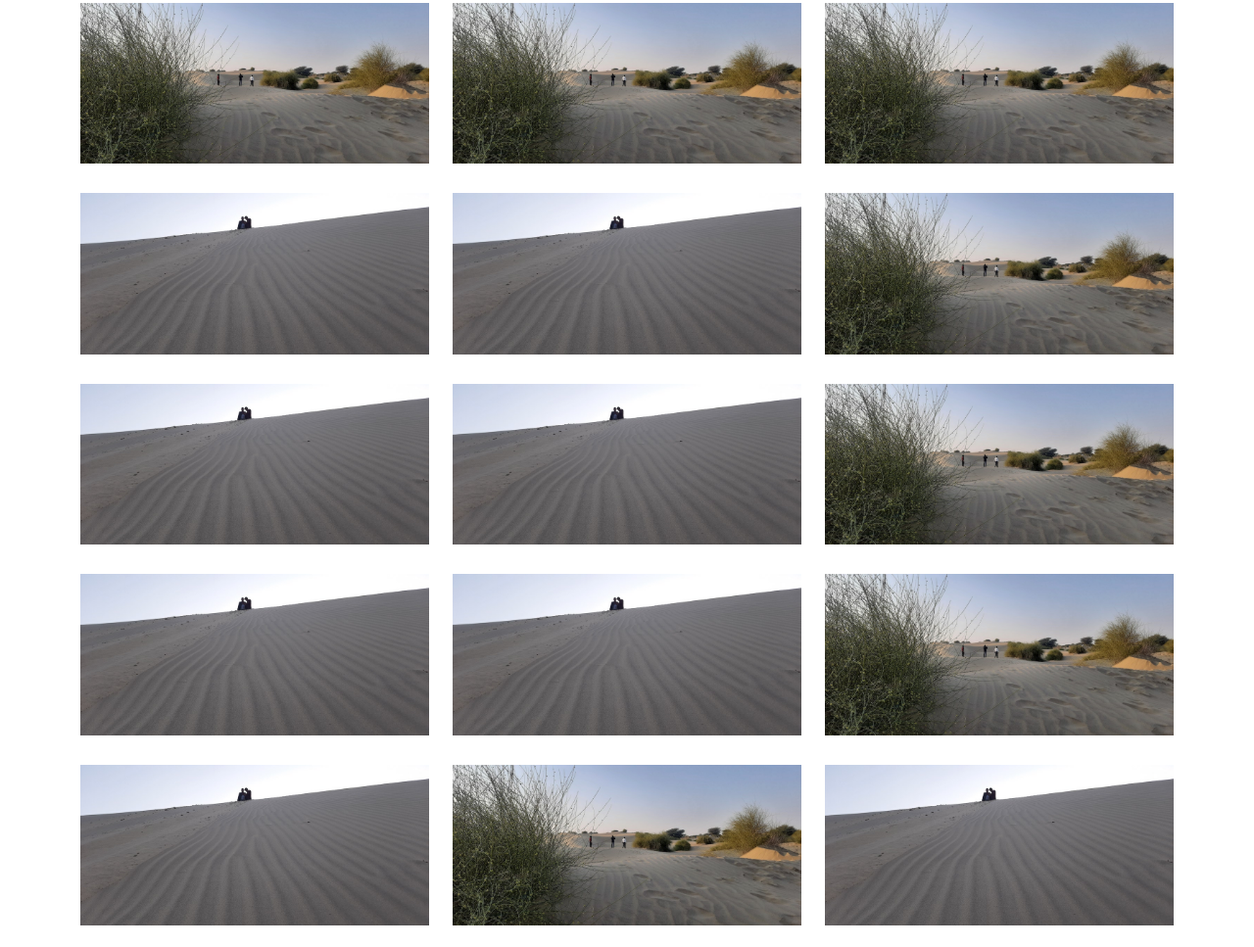
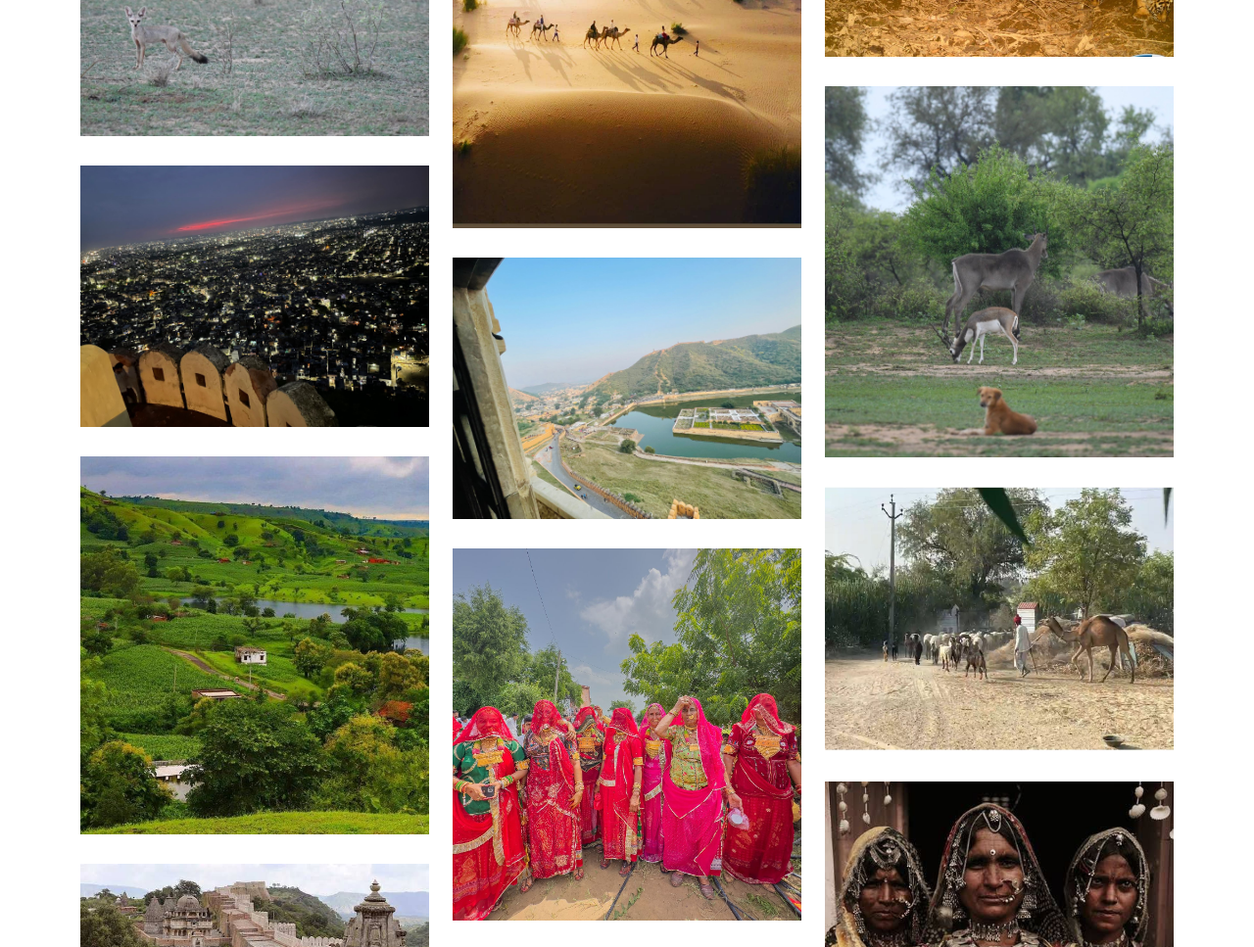
Before and after one commit to manage-appscript-pc/marudharatourism, a website: page public/index.html in a window 1280 px wide. Shown: the part 2868-3835 px from the top of the page at 98% size. Drawn offline with nearby package versions, Linux system fonts and the light colour scheme.

Commit message:
Update index.html

```diff
--- a/public/index.html
+++ b/public/index.html
@@ -212,12 +212,12 @@ We provide a comprehensive guide to the various forms of tourism in the state, m
 
           <div class="col-lg-4 col-md-6 portfolio-item filter-wildlife">
             <div class="portfolio-wrap">
-              <img src="assets/img/portfolio/20210101_172106.jpg" class="img-fluid" alt="">
+              <img src="assets/img/portfolio/wild1.jpg" class="img-fluid" alt="">
               <div class="portfolio-info">
                 <h4>Wildlife</h4>
                 <p>Wildlife</p>
                 <div class="portfolio-links">
-                  <a href="assets/img/portfolio/20210101_172106.jpg" data-gallery="portfolioGallery" class="portfolio-lightbox" title="Wildlife"><i class="bx bx-plus"></i></a>
+                  <a href="assets/img/portfolio/wild1.jpg" data-gallery="portfolioGallery" class="portfolio-lightbox" title="Wildlife"><i class="bx bx-plus"></i></a>
                 </div>
               </div>
             </div>
@@ -225,12 +225,12 @@ We provide a comprehensive guide to the various forms of tourism in the state, m
 
           <div class="col-lg-4 col-md-6 portfolio-item filter-adventure">
             <div class="portfolio-wrap">
-              <img src="assets/img/portfolio/20210101_172106.jpg" class="img-fluid" alt="">
+              <img src="assets/img/portfolio/adntr02.jpg" class="img-fluid" alt="">
               <div class="portfolio-info">
                 <h4>Adventure</h4>
                 <p>Adventure</p>
                 <div class="portfolio-links">
-                  <a href="assets/img/portfolio/20210101_172106.jpg" data-gallery="portfolioGallery" class="portfolio-lightbox" title="Adventure"><i class="bx bx-plus"></i></a>
+                  <a href="assets/img/portfolio/adntr02.jpg" data-gallery="portfolioGallery" class="portfolio-lightbox" title="Adventure"><i class="bx bx-plus"></i></a>
                 </div>
               </div>
             </div>
@@ -238,12 +238,12 @@ We provide a comprehensive guide to the various forms of tourism in the state, m
 
           <div class="col-lg-4 col-md-6 portfolio-item filter-wildlife">
             <div class="portfolio-wrap">
-              <img src="assets/img/portfolio/20210101_172106.jpg" class="img-fluid" alt="">
+              <img src="assets/img/portfolio/wl-03.jpg" class="img-fluid" alt="">
               <div class="portfolio-info">
                 <h4>Wildlife</h4>
                 <p>Wildlife</p>
                 <div class="portfolio-links">
-                  <a href="assets/img/portfolio/20210101_172106.jpg" data-gallery="portfolioGallery" class="portfolio-lightbox" title="Wildlife"><i class="bx bx-plus"></i></a>
+                  <a href="assets/img/portfolio/wl-03.jpg" data-gallery="portfolioGallery" class="portfolio-lightbox" title="Wildlife"><i class="bx bx-plus"></i></a>
                 </div>
               </div>
             </div>
@@ -251,12 +251,12 @@ We provide a comprehensive guide to the various forms of tourism in the state, m
 
           <div class="col-lg-4 col-md-6 portfolio-item filter-wildlife">
             <div class="portfolio-wrap">
-              <img src="assets/img/portfolio/20210101_172106.jpg" class="img-fluid" alt="">
+              <img src="assets/img/portfolio/wl-01.jpg" class="img-fluid" alt="">
               <div class="portfolio-info">
                 <h4>Wildlife</h4>
                 <p>Wildlife</p>
                 <div class="portfolio-links">
-                  <a href="assets/img/portfolio/20210101_172106.jpg" data-gallery="portfolioGallery" class="portfolio-lightbox" title="Wildlife"><i class="bx bx-plus"></i></a>
+                  <a href="assets/img/portfolio/wl-01.jpg" data-gallery="portfolioGallery" class="portfolio-lightbox" title="Wildlife"><i class="bx bx-plus"></i></a>
                 </div>
               </div>
             </div>
@@ -264,12 +264,12 @@ We provide a comprehensive guide to the various forms of tourism in the state, m
 
           <div class="col-lg-4 col-md-6 portfolio-item filter-heritage">
             <div class="portfolio-wrap">
-              <img src="assets/img/portfolio/20210101_172106.jpg" class="img-fluid" alt="">
+              <img src="assets/img/portfolio/ht03.jpg" class="img-fluid" alt="">
               <div class="portfolio-info">
                 <h4>Heritage</h4>
                 <p>Heritage</p>
                 <div class="portfolio-links">
-                  <a href="assets/img/portfolio/20210101_172106.jpg" data-gallery="portfolioGallery" class="portfolio-lightbox" title="Heritage"><i class="bx bx-plus"></i></a>
+                  <a href="assets/img/portfolio/ht03.jpg" data-gallery="portfolioGallery" class="portfolio-lightbox" title="Heritage"><i class="bx bx-plus"></i></a>
                 </div>
               </div>
             </div>
@@ -277,12 +277,12 @@ We provide a comprehensive guide to the various forms of tourism in the state, m
 
           <div class="col-lg-4 col-md-6 portfolio-item filter-heritage">
             <div class="portfolio-wrap">
-              <img src="assets/img/portfolio/20210101_172106.jpg" class="img-fluid" alt="">
+              <img src="assets/img/portfolio/ht-03.jpg" class="img-fluid" alt="">
               <div class="portfolio-info">
                 <h4>Heritage</h4>
                 <p>Heritage</p>
                 <div class="portfolio-links">
-                  <a href="assets/img/portfolio/20210101_172106.jpg" data-gallery="portfolioGallery" class="portfolio-lightbox" title="Heritage"><i class="bx bx-plus"></i></a>
+                  <a href="assets/img/portfolio/ht-03.jpg" data-gallery="portfolioGallery" class="portfolio-lightbox" title="Heritage"><i class="bx bx-plus"></i></a>
                 </div>
               </div>
             </div>
@@ -290,12 +290,12 @@ We provide a comprehensive guide to the various forms of tourism in the state, m
 
           <div class="col-lg-4 col-md-6 portfolio-item filter-adventure">
             <div class="portfolio-wrap">
-              <img src="assets/img/portfolio/20210101_173021.jpg" class="img-fluid" alt="">
+              <img src="assets/img/portfolio/advntr03.jpg" class="img-fluid" alt="">
               <div class="portfolio-info">
                 <h4>Adventure</h4>
                 <p>Adventure</p>
                 <div class="portfolio-links">
-                  <a href="assets/img/portfolio/20210101_173021.jpg" data-gallery="portfolioGallery" class="portfolio-lightbox" title="Adventure"><i class="bx bx-plus"></i></a>
+                  <a href="assets/img/portfolio/advntr03.jpg" data-gallery="portfolioGallery" class="portfolio-lightbox" title="Adventure"><i class="bx bx-plus"></i></a>
                 </div>
               </div>
             </div>
@@ -303,12 +303,12 @@ We provide a comprehensive guide to the various forms of tourism in the state, m
 
           <div class="col-lg-4 col-md-6 portfolio-item filter-cultural">
             <div class="portfolio-wrap">
-              <img src="assets/img/portfolio/20210101_173021.jpg" class="img-fluid" alt="">
+              <img src="assets/img/portfolio/cul01.jpg" class="img-fluid" alt="">
               <div class="portfolio-info">
                 <h4>Cultural</h4>
                 <p>Cultural</p>
                 <div class="portfolio-links">
-                  <a href="assets/img/portfolio/20210101_173021.jpg" data-gallery="portfolioGallery" class="portfolio-lightbox" title="Cultural"><i class="bx bx-plus"></i></a>
+                  <a href="assets/img/portfolio/cul01.jpg" data-gallery="portfolioGallery" class="portfolio-lightbox" title="Cultural"><i class="bx bx-plus"></i></a>
                 </div>
               </div>
             </div>
@@ -316,12 +316,12 @@ We provide a comprehensive guide to the various forms of tourism in the state, m
 
           <div class="col-lg-4 col-md-6 portfolio-item filter-cultural">
             <div class="portfolio-wrap">
-              <img src="assets/img/portfolio/20210101_172106.jpg" class="img-fluid" alt="">
+              <img src="assets/img/portfolio/cul-04.jpg" class="img-fluid" alt="">
               <div class="portfolio-info">
                 <h4>Cultural</h4>
                 <p>Cultural</p>
                 <div class="portfolio-links">
-                  <a href="assets/img/portfolio/20210101_173021.jpg" data-gallery="portfolioGallery" class="portfolio-lightbox" title="Cultural"><i class="bx bx-plus"></i></a>
+                  <a href="assets/img/portfolio/cul-04.jpg" data-gallery="portfolioGallery" class="portfolio-lightbox" title="Cultural"><i class="bx bx-plus"></i></a>
                 </div>
               </div>
             </div>
@@ -329,12 +329,12 @@ We provide a comprehensive guide to the various forms of tourism in the state, m
 
           <div class="col-lg-4 col-md-6 portfolio-item filter-cultural">
             <div class="portfolio-wrap">
-              <img src="assets/img/portfolio/20210101_173021.jpg" class="img-fluid" alt="">
+              <img src="assets/img/portfolio/cul04.jpg" class="img-fluid" alt="">
               <div class="portfolio-info">
                 <h4>Cultural</h4>
                 <p>Cultural</p>
                 <div class="portfolio-links">
-                  <a href="assets/img/portfolio/20210101_173021.jpg" data-gallery="portfolioGallery" class="portfolio-lightbox" title="Cultural"><i class="bx bx-plus"></i></a>
+                  <a href="assets/img/portfolio/cul04.jpg" data-gallery="portfolioGallery" class="portfolio-lightbox" title="Cultural"><i class="bx bx-plus"></i></a>
                 </div>
               </div>
             </div>
@@ -342,12 +342,12 @@ We provide a comprehensive guide to the various forms of tourism in the state, m
 
           <div class="col-lg-4 col-md-6 portfolio-item filter-spiritual">
             <div class="portfolio-wrap">
-              <img src="assets/img/portfolio/20210101_173021.jpg" class="img-fluid" alt="">
+              <img src="assets/img/portfolio/sprl-01.jpg" class="img-fluid" alt="">
               <div class="portfolio-info">
                 <h4>Spiritual</h4>
                 <p>Spiritual</p>
                 <div class="portfolio-links">
-                  <a href="assets/img/portfolio/20210101_173021.jpg" data-gallery="portfolioGallery" class="portfolio-lightbox" title="Spiritual"><i class="bx bx-plus"></i></a>
+                  <a href="assets/img/portfolio/sprl-01.jpg" data-gallery="portfolioGallery" class="portfolio-lightbox" title="Spiritual"><i class="bx bx-plus"></i></a>
                 </div>
               </div>
             </div>
@@ -355,12 +355,12 @@ We provide a comprehensive guide to the various forms of tourism in the state, m
 
           <div class="col-lg-4 col-md-6 portfolio-item filter-spiritual">
             <div class="portfolio-wrap">
-              <img src="assets/img/portfolio/20210101_172106.jpg" class="img-fluid" alt="">
+              <img src="assets/img/portfolio/sprl-03.jpg" class="img-fluid" alt="">
               <div class="portfolio-info">
                 <h4>Spiritual</h4>
                 <p>Spiritual</p>
                 <div class="portfolio-links">
-                  <a href="assets/img/portfolio/20210101_173021.jpg" data-gallery="portfolioGallery" class="portfolio-lightbox" title="Spiritual"><i class="bx bx-plus"></i></a>
+                  <a href="assets/img/portfolio/sprl-03.jpg" data-gallery="portfolioGallery" class="portfolio-lightbox" title="Spiritual"><i class="bx bx-plus"></i></a>
                 </div>
               </div>
             </div>
@@ -368,12 +368,12 @@ We provide a comprehensive guide to the various forms of tourism in the state, m
 
           <div class="col-lg-4 col-md-6 portfolio-item filter-spiritual">
             <div class="portfolio-wrap">
-              <img src="assets/img/portfolio/20210101_173021.jpg" class="img-fluid" alt="">
+              <img src="assets/img/portfolio/sprl02.jpg" class="img-fluid" alt="">
               <div class="portfolio-info">
                 <h4>Spiritual</h4>
                 <p>Spiritual</p>
                 <div class="portfolio-links">
-                  <a href="assets/img/portfolio/20210101_173021.jpg" data-gallery="portfolioGallery" class="portfolio-lightbox" title="Spiritual"><i class="bx bx-plus"></i></a>
+                  <a href="assets/img/portfolio/sprl02.jpg" data-gallery="portfolioGallery" class="portfolio-lightbox" title="Spiritual"><i class="bx bx-plus"></i></a>
                 </div>
               </div>
             </div>
@@ -381,12 +381,12 @@ We provide a comprehensive guide to the various forms of tourism in the state, m
 
           <div class="col-lg-4 col-md-6 portfolio-item filter-heritage">
             <div class="portfolio-wrap">
-              <img src="assets/img/portfolio/20210101_173021.jpg" class="img-fluid" alt="">
+              <img src="assets/img/portfolio/ht-02.jpg" class="img-fluid" alt="">
               <div class="portfolio-info">
                 <h4>Heritage</h4>
                 <p>Heritage</p>
                 <div class="portfolio-links">
-                  <a href="assets/img/portfolio/20210101_173021.jpg" data-gallery="portfolioGallery" class="portfolio-lightbox" title="Heritage"><i class="bx bx-plus"></i></a>
+                  <a href="assets/img/portfolio/ht-02.jpg" data-gallery="portfolioGallery" class="portfolio-lightbox" title="Heritage"><i class="bx bx-plus"></i></a>
                 </div>
               </div>
             </div>
@@ -394,12 +394,12 @@ We provide a comprehensive guide to the various forms of tourism in the state, m
 
           <div class="col-lg-4 col-md-6 portfolio-item filter-adventure">
             <div class="portfolio-wrap">
-              <img src="assets/img/portfolio/20210101_172106.jpg" class="img-fluid" alt="">
+              <img src="assets/img/portfolio/adntr01.jpg" class="img-fluid" alt="">
               <div class="portfolio-info">
-                <h4>Tribal</h4>
-                <p>Tribal</p>
+                <h4>Adventure</h4>
+                <p>Adventure</p>
                 <div class="portfolio-links">
-                  <a href="assets/img/portfolio/20210101_173021.jpg" data-gallery="portfolioGallery" class="portfolio-lightbox" title="Tribal"><i class="bx bx-plus"></i></a>
+                  <a href="assets/img/portfolio/adntr01.jpg" data-gallery="portfolioGallery" class="portfolio-lightbox" title="Tribal"><i class="bx bx-plus"></i></a>
                 </div>
               </div>
             </div>
@@ -407,12 +407,12 @@ We provide a comprehensive guide to the various forms of tourism in the state, m
 
           <div class="col-lg-4 col-md-6 portfolio-item filter-tribal">
             <div class="portfolio-wrap">
-              <img src="assets/img/portfolio/20210101_173021.jpg" class="img-fluid" alt="">
+              <img src="assets/img/portfolio/trbl-02.jpg" class="img-fluid" alt="">
               <div class="portfolio-info">
                 <h4>Tribal</h4>
                 <p>Tribal</p>
                 <div class="portfolio-links">
-                  <a href="assets/img/portfolio/20210101_173021.jpg" data-gallery="portfolioGallery" class="portfolio-lightbox" title="Tribal"><i class="bx bx-plus"></i></a>
+                  <a href="assets/img/portfolio/trbl-02.jpg" data-gallery="portfolioGallery" class="portfolio-lightbox" title="Tribal"><i class="bx bx-plus"></i></a>
                 </div>
               </div>
             </div>
@@ -420,12 +420,12 @@ We provide a comprehensive guide to the various forms of tourism in the state, m
 
           <div class="col-lg-4 col-md-6 portfolio-item filter-tribal">
             <div class="portfolio-wrap">
-              <img src="assets/img/portfolio/20210101_172106.jpg" class="img-fluid" alt="">
+              <img src="assets/img/portfolio/trbl-03.jpg" class="img-fluid" alt="">
               <div class="portfolio-info">
                 <h4>Tribal</h4>
                 <p>Tribal</p>
                 <div class="portfolio-links">
-                  <a href="assets/img/portfolio/20210101_173021.jpg" data-gallery="portfolioGallery" class="portfolio-lightbox" title="Tribal"><i class="bx bx-plus"></i></a>
+                  <a href="assets/img/portfolio/trbl-03.jpg" data-gallery="portfolioGallery" class="portfolio-lightbox" title="Tribal"><i class="bx bx-plus"></i></a>
                 </div>
               </div>
             </div>
@@ -433,12 +433,12 @@ We provide a comprehensive guide to the various forms of tourism in the state, m
 
           <div class="col-lg-4 col-md-6 portfolio-item filter-tribal">
             <div class="portfolio-wrap">
-              <img src="assets/img/portfolio/20210101_173021.jpg" class="img-fluid" alt="">
+              <img src="assets/img/portfolio/trbl04.jpg" class="img-fluid" alt="">
               <div class="portfolio-info">
                 <h4>Tribal</h4>
                 <p>Tribal</p>
                 <div class="portfolio-links">
-                  <a href="assets/img/portfolio/20210101_173021.jpg" data-gallery="portfolioGallery" class="portfolio-lightbox" title="Tribal"><i class="bx bx-plus"></i></a>
+                  <a href="assets/img/portfolio/trbl04.jpg" data-gallery="portfolioGallery" class="portfolio-lightbox" title="Tribal"><i class="bx bx-plus"></i></a>
                 </div>
               </div>
             </div>
```
